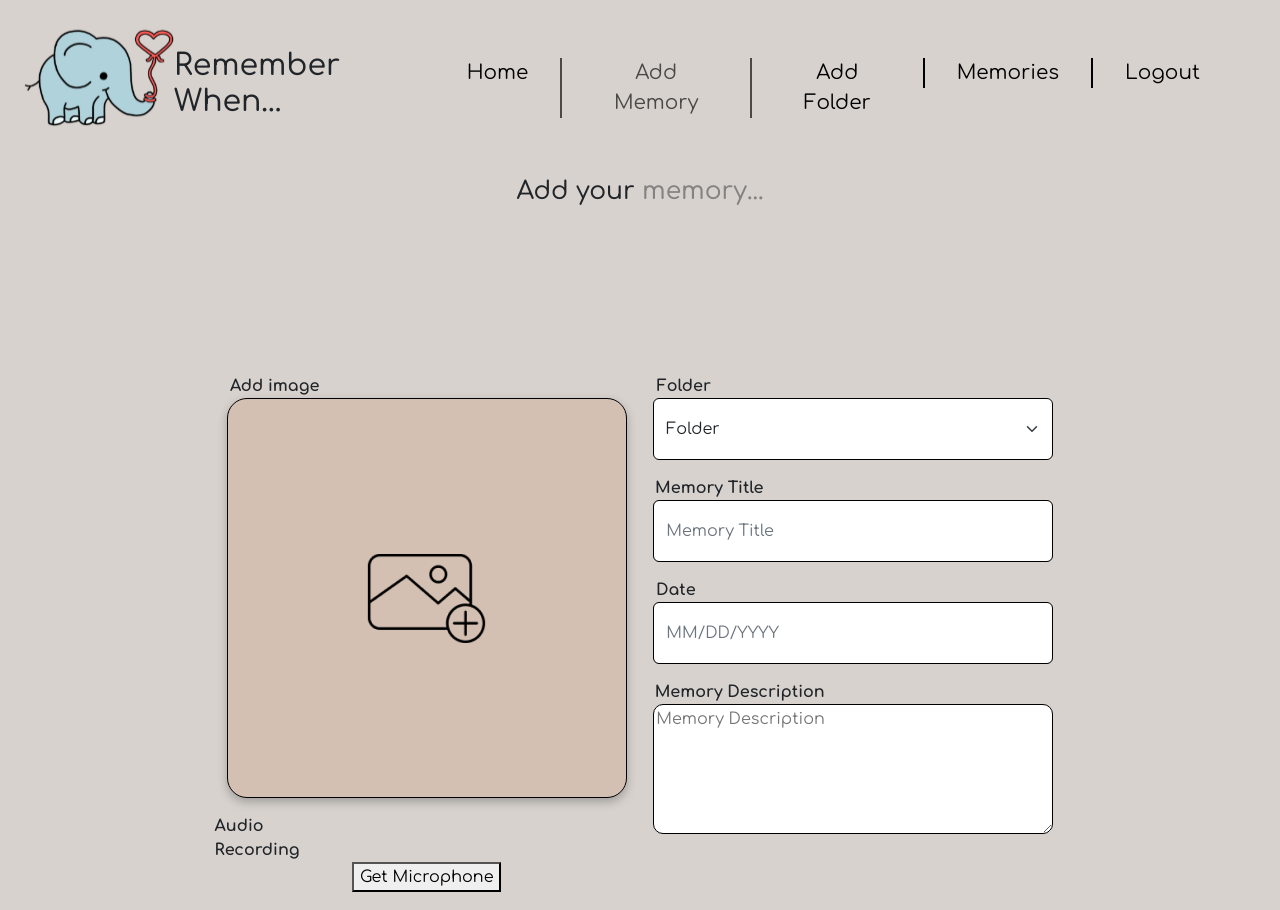
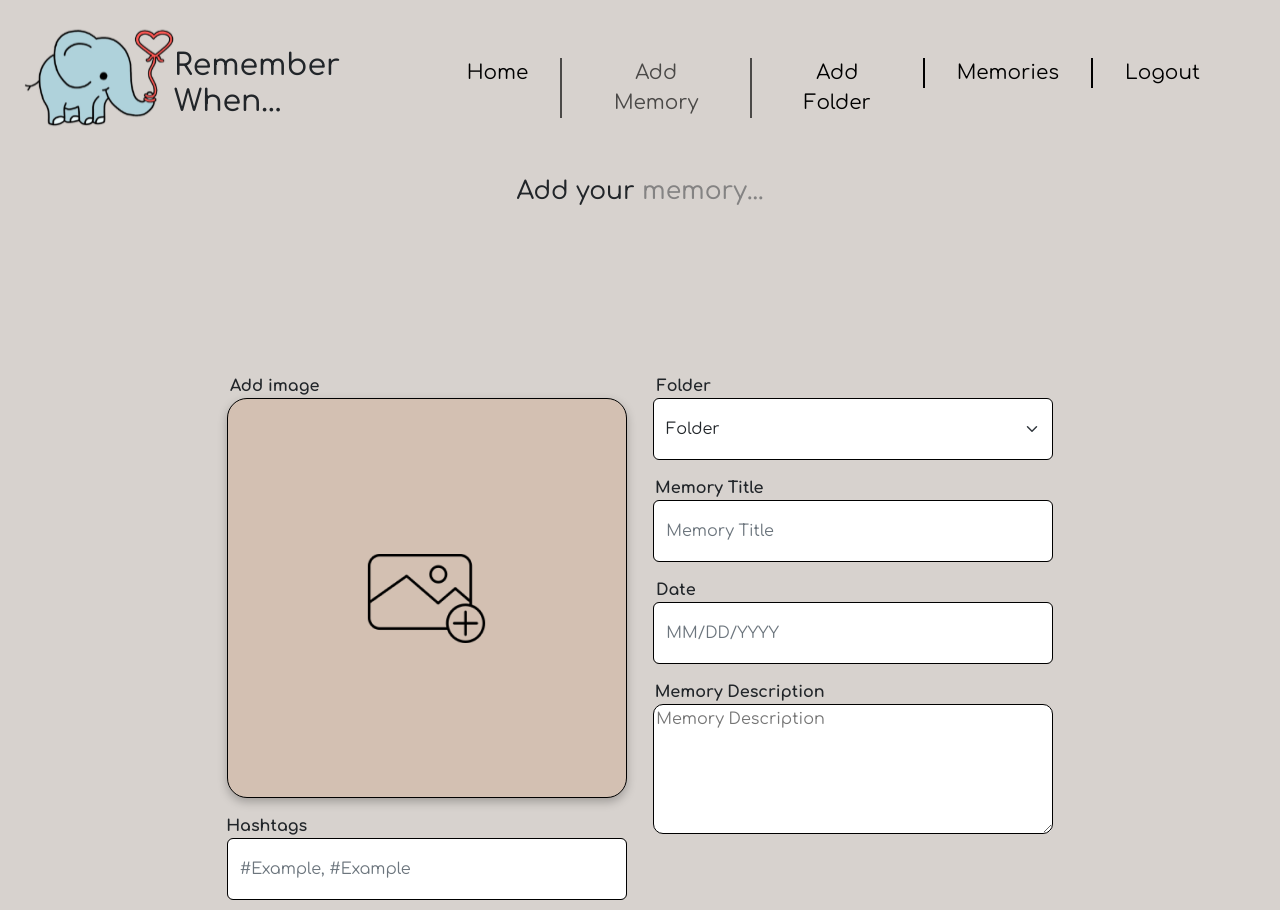
Before and after one commit to JeremyLapham/rememberwhenvite, a React (Vite) app: page /AddMemory in a window 1280 px wide. Shown: the top 910 px of the page. Built offline with nearby package versions, Linux system fonts and the light colour scheme.

Commit message:
had to comment out to host

```diff
--- a/src/App.tsx
+++ b/src/App.tsx
@@ -7,7 +7,7 @@ import SignInInfo from './Components/SignInComponent/SignInInfo';
 import SignUpInfo from './Components/SignUpComponent/SignUp';
 import AddFolder from './Components/AddFolderComponent/AddFolder';
 import ClickedFolder from './Components/ClickedFolder/ClickedFolder';
-import Logout from './Components/Logout/Logout';
+// import Logout from './Components/Logout/Logout';
 import ShownMemory from './Components/ShownMemory/ShownMemory';
 import useInfo from './Components/Hooks/useHooks';
 import { MyContext } from './Components/context';
@@ -26,7 +26,7 @@ export default function App() {
             <Route path='/AddMemory' element={<AddMemory />} />
             <Route path='/AddFolder' element={<AddFolder />} />
             <Route path='/ClickedFolder' element={<ClickedFolder />} />
-            <Route path='/Settings' element={<Logout />} />
+            {/* <Route path='/Settings' element={<Logout />} /> */}
             <Route path='/Memory' element={<ShownMemory />} />
           </Routes>
         </BrowserRouter>
--- a/src/Components/AddMemoryComponent/AddMemory.tsx
+++ b/src/Components/AddMemoryComponent/AddMemory.tsx
@@ -1,4 +1,4 @@
-import { useContext, useEffect, useState, useRef } from 'react';
+import { useContext, useEffect, useState } from 'react';
 import { Col, Container, Row, Button, Form, Modal } from 'react-bootstrap';
 import './AddMemory.css';
 import { useNavigate } from 'react-router-dom';
@@ -7,7 +7,7 @@ import { addMemoryItem, updateMemoryItem, getFolderByUserId } from '../Services/
 import { MyContext } from '../context';
 import swal from 'sweetalert';
 import DesktopNav from '../DesktopNavComponent/DesktopNav';
-import AudioRecorder from './AudioRecording';
+// import AudioRecorder from './AudioRecording';
 
 export default function AddMemory() {
     const userData = useContext(MyContext);
@@ -77,7 +77,7 @@ export default function AddMemory() {
                 description: memoryDescription,
                 date: memoryDate,
                 tags: memoryTags,
-                audio: userData.audio,
+                // audio: userData.audio,
                 isPublished: true,
                 isDeleted: false
             }
@@ -215,14 +215,14 @@ export default function AddMemory() {
                                     </div>
                                 )}
                             </div> */}
-                            <Row>
+                            {/* <Row>
                                 <Col>
                                     <Form.Group className="mb-3 d-flex flex-column align-items-center">
                                         <Form.Label className='addFolderInputTxt'>Audio Recording</Form.Label>
                                         <AudioRecorder  />
                                     </Form.Group>
                                 </Col>
-                            </Row>
+                            </Row> */}
                         </Col>
                     </Row>
                     <Row>
--- a/src/Components/AddMemoryComponent/AudioRecording.tsx
+++ b/src/Components/AddMemoryComponent/AudioRecording.tsx
@@ -1,132 +1,132 @@
-import { useState, useRef, useEffect,useContext } from "react";
-import { useCol } from "react-bootstrap/esm/Col";
-import { MyContext } from "../context";
+// import { useState, useRef, useEffect,useContext } from "react";
+// import { useCol } from "react-bootstrap/esm/Col";
+// import { MyContext } from "../context";
 
-const mimeType = "audio/webm";
+// const mimeType = "audio/webm";
 
 
-const AudioRecorder = () => {
-    const userData = useContext(MyContext)
+// const AudioRecorder = () => {
+//     const userData = useContext(MyContext)
 
-    const [permission, setPermission] = useState(false);
-    const mediaRecorder = useRef(null);
-    const [recordingStatus, setRecordingStatus] = useState("inactive");
-    const [stream, setStream] = useState(null);
-    const [audioChunks, setAudioChunks] = useState([]);
-    const [audio, setAudio] = useState(null);
-    const [recordings, setRecordings] = useState([]);
+//     const [permission, setPermission] = useState(false);
+//     const mediaRecorder = useRef(null);
+//     const [recordingStatus, setRecordingStatus] = useState("inactive");
+//     const [stream, setStream] = useState(null);
+//     const [audioChunks, setAudioChunks] = useState([]);
+//     const [audio, setAudio] = useState(null);
+//     const [recordings, setRecordings] = useState([]);
 
-    const getMicrophonePermission = async () => {
-        if ("MediaRecorder" in window) {
-            try {
-                const streamData = await navigator.mediaDevices.getUserMedia({
-                    audio: true,
-                    video: false,
-                });
-                setPermission(true);
-                setStream(streamData);
+//     const getMicrophonePermission = async () => {
+//         if ("MediaRecorder" in window) {
+//             try {
+//                 const streamData = await navigator.mediaDevices.getUserMedia({
+//                     audio: true,
+//                     video: false,
+//                 });
+//                 setPermission(true);
+//                 setStream(streamData);
 
-                const recordingsData = localStorage.getItem("recordings");
-                if (recordingsData) {
-                    const recordingsArray = JSON.parse(recordingsData);
-                    setRecordings(recordingsArray);
-                }
-            } catch (err: any) {
-                alert(err.message);
-            }
-        } else {
-            alert("The MediaRecorder API is not supported in your browser.");
-        }
-    };
+//                 const recordingsData = localStorage.getItem("recordings");
+//                 if (recordingsData) {
+//                     const recordingsArray = JSON.parse(recordingsData);
+//                     setRecordings(recordingsArray);
+//                 }
+//             } catch (err: any) {
+//                 alert(err.message);
+//             }
+//         } else {
+//             alert("The MediaRecorder API is not supported in your browser.");
+//         }
+//     };
 
 
-    const startRecording = async () => {
-        setRecordingStatus("recording");
-        //create new Media recorder instance using the stream
-        const media = new MediaRecorder(stream, { type: mimeType });
-        //set the MediaRecorder instance to the mediaRecorder ref
-        mediaRecorder.current = media;
-        //invokes the start method to start the recording process
-        mediaRecorder.current.start();
-        let localAudioChunks: any = [];
-        mediaRecorder.current.ondataavailable = (event: any) => {
-            if (typeof event.data === "undefined") return;
-            if (event.data.size === 0) return;
-            localAudioChunks.push(event.data);
-        };
-        setAudioChunks(localAudioChunks);
-    };
+//     const startRecording = async () => {
+//         setRecordingStatus("recording");
+//         //create new Media recorder instance using the stream
+//         const media = new MediaRecorder(stream, { type: mimeType });
+//         //set the MediaRecorder instance to the mediaRecorder ref
+//         mediaRecorder.current = media;
+//         //invokes the start method to start the recording process
+//         mediaRecorder.current.start();
+//         let localAudioChunks: any = [];
+//         mediaRecorder.current.ondataavailable = (event: any) => {
+//             if (typeof event.data === "undefined") return;
+//             if (event.data.size === 0) return;
+//             localAudioChunks.push(event.data);
+//         };
+//         setAudioChunks(localAudioChunks);
+//     };
 
-    const stopRecording = () => {
-        setRecordingStatus("inactive");
-        //stops the recording instance
-        mediaRecorder.current.stop();
-        mediaRecorder.current.onstop = () => {
-            //creates a blob file from the audiochunks data
-            const audioBlob = new Blob(audioChunks, { type: mimeType });
-            //creates a playable URL from the blob file.
-            const audioUrl = URL.createObjectURL(audioBlob);
-            userData.setAudio(audioUrl);
-            setAudioChunks([]);
+//     const stopRecording = () => {
+//         setRecordingStatus("inactive");
+//         //stops the recording instance
+//         mediaRecorder.current.stop();
+//         mediaRecorder.current.onstop = () => {
+//             //creates a blob file from the audiochunks data
+//             const audioBlob = new Blob(audioChunks, { type: mimeType });
+//             //creates a playable URL from the blob file.
+//             const audioUrl = URL.createObjectURL(audioBlob);
+//             userData.setAudio(audioUrl);
+//             setAudioChunks([]);
 
-            const reader = new FileReader();
-            reader.readAsDataURL(audioBlob);
-            reader.onloadend = () => {
-                const base64String = reader.result;
-                const newRecordings = [...recordings, audioUrl];
-                setRecordings(newRecordings);
-                //save to local storage
-                localStorage.setItem("audioRecording", base64String);
-            };
-        };
-    };
+//             const reader = new FileReader();
+//             reader.readAsDataURL(audioBlob);
+//             reader.onloadend = () => {
+//                 const base64String = reader.result;
+//                 const newRecordings = [...recordings, audioUrl];
+//                 setRecordings(newRecordings);
+//                 //save to local storage
+//                 localStorage.setItem("audioRecording", base64String);
+//             };
+//         };
+//     };
 
-    useEffect(() => {
-        const savedAudio = localStorage.getItem("audioRecording");
-        if (savedAudio) {
-            //convert base64-encoded string to blob
-            const byteString = atob(savedAudio.split(",")[1]);
-            const mimeString = savedAudio.split(",")[0].split(":")[1].split(";")[0];
-            const ab = new ArrayBuffer(byteString.length);
-            const ia = new Uint8Array(ab);
-            for (let i = 0; i < byteString.length; i++) {
-                ia[i] = byteString.charCodeAt(i);
-            }
-            const audioBlob = new Blob([ab], { type: mimeString });
-            const audioUrl = URL.createObjectURL(audioBlob);
-            userData.setAudio(audioUrl);
-        }
-    }, []);
+//     useEffect(() => {
+//         const savedAudio = localStorage.getItem("audioRecording");
+//         if (savedAudio) {
+//             //convert base64-encoded string to blob
+//             const byteString = atob(savedAudio.split(",")[1]);
+//             const mimeString = savedAudio.split(",")[0].split(":")[1].split(";")[0];
+//             const ab = new ArrayBuffer(byteString.length);
+//             const ia = new Uint8Array(ab);
+//             for (let i = 0; i < byteString.length; i++) {
+//                 ia[i] = byteString.charCodeAt(i);
+//             }
+//             const audioBlob = new Blob([ab], { type: mimeString });
+//             const audioUrl = URL.createObjectURL(audioBlob);
+//             userData.setAudio(audioUrl);
+//         }
+//     }, []);
 
 
-    return (
-        <div>
-            <div className="audio-controls">
-                {!permission ? (
-                    <button onClick={getMicrophonePermission} type="button">
-                        Get Microphone
-                    </button>
-                ) : null}
-                {permission && recordingStatus === "inactive" ? (
-                    <button onClick={startRecording} type="button">
-                        Start Recording
-                    </button>
-                ) : null}
-                {recordingStatus === "recording" ? (
-                    <button onClick={stopRecording} type="button">
-                        Stop Recording
-                    </button>
-                ) : null}
-            </div>
-            {userData.audio ? (
-                <div className="audio-player">
-                    <audio src={userData.audio} controls></audio>
-                    <a download href={userData.audio}>
-                        Download Recording
-                    </a>
-                </div>
-            ) : null}
-        </div>
-    );
-};
-export default AudioRecorder;
+//     return (
+//         <div>
+//             <div className="audio-controls">
+//                 {!permission ? (
+//                     <button onClick={getMicrophonePermission} type="button">
+//                         Get Microphone
+//                     </button>
+//                 ) : null}
+//                 {permission && recordingStatus === "inactive" ? (
+//                     <button onClick={startRecording} type="button">
+//                         Start Recording
+//                     </button>
+//                 ) : null}
+//                 {recordingStatus === "recording" ? (
+//                     <button onClick={stopRecording} type="button">
+//                         Stop Recording
+//                     </button>
+//                 ) : null}
+//             </div>
+//             {userData.audio ? (
+//                 <div className="audio-player">
+//                     <audio src={userData.audio} controls></audio>
+//                     <a download href={userData.audio}>
+//                         Download Recording
+//                     </a>
+//                 </div>
+//             ) : null}
+//         </div>
+//     );
+// };
+// export default AudioRecorder;
--- a/src/Components/Hooks/useHooks.tsx
+++ b/src/Components/Hooks/useHooks.tsx
@@ -1,9 +1,8 @@
-import { useState } from "react";
-
+import { useState } from 'react';
 
 export default function useInfo() {
   const [username, setUser] = useState('');
-  const [memoryItems, setMemory] = useState<[]>([]);
+  const [memoryItems, setMemoryItems] = useState<any[]>([]);
   const [usersId, setUsersId] = useState(0);
   const [moreMemoryClicked, setMoreMemoryClicked] = useState(false);
   const [selectedMemory, setSelectedMemory] = useState({});
@@ -18,12 +17,46 @@ export default function useInfo() {
   const [fromAddFolder, setFromAddFolder] = useState(false);
   const [fromAddMemory, setFromAddMemory] = useState(false);
   const [folderLength, setFolderLength] = useState(0);
-  const [audio, setAudio] = useState('');
+  // const [audio, setAudio] = useState('');
 
-    const setMemoryItems = (moreMemory: any) => {
-        setMemory(moreMemory);
-    };
+  // const setMemoryItems = (moreMemory: any) => {
+  //   setMemory(moreMemory);
+  // };
 
-    return { username, setUser, memoryItems, setMemoryItems, usersId, setUsersId, moreMemoryClicked, setMoreMemoryClicked, selectedMemory, setSelectedMemory, folders, setFolders, folderId, setFolderId, folderName, setFolderName, selectedFolder, setSelectedFolder, folderEdit, setFolderEdit, isEditFolder, setIsEditFolder, memoryEdit, setMemoryEdit, isEditMemory, setIsMemoryEdit, fromAddFolder, setFromAddFolder, folderLength, setFolderLength, fromAddMemory, setFromAddMemory, audio, setAudio }
-
+  return {
+    username,
+    setUser,
+    memoryItems,
+    setMemoryItems,
+    usersId,
+    setUsersId,
+    moreMemoryClicked,
+    setMoreMemoryClicked,
+    selectedMemory,
+    setSelectedMemory,
+    folders,
+    setFolders,
+    folderId,
+    setFolderId,
+    folderName,
+    setFolderName,
+    selectedFolder,
+    setSelectedFolder,
+    folderEdit,
+    setFolderEdit,
+    isEditFolder,
+    setIsEditFolder,
+    memoryEdit,
+    setMemoryEdit,
+    isEditMemory,
+    setIsMemoryEdit,
+    fromAddFolder,
+    setFromAddFolder,
+    folderLength,
+    setFolderLength,
+    fromAddMemory,
+    setFromAddMemory,
+    // audio,
+    // setAudio,
+  };
 }
--- a/src/Components/Logout/Logout.tsx
+++ b/src/Components/Logout/Logout.tsx
@@ -1,41 +1,41 @@
-import { useContext } from 'react';
-import CustomNavbar from '../navComponent/NavbarComponent';
-import './Logout.css';
-import { Button, Col, Container, Row } from 'react-bootstrap';
-import elephant from '../../assets/elephantLogo.svg';
-import { useNavigate } from 'react-router-dom';
-import { MyContext, resetContext } from '../context';
-import DesktopNav from '../DesktopNavComponent/DesktopNav';
+// import { useContext } from 'react';
+// import CustomNavbar from '../navComponent/NavbarComponent';
+// import './Logout.css';
+// import { Button, Col, Container, Row } from 'react-bootstrap';
+// import elephant from '../../assets/elephantLogo.svg';
+// import { useNavigate } from 'react-router-dom';
+// import { MyContext, resetContext } from '../context';
+// import DesktopNav from '../DesktopNavComponent/DesktopNav';
 
-export default function Logout() {
-    const navigate = useNavigate();
+// export default function Logout() {
+//     const navigate = useNavigate();
 
-    const { setMoreMemoryClicked, setUser, setFolders, setUsersId, setFolderEdit, setMemoryItems, setIsEditFolder } = useContext(MyContext);
+//     const { setMoreMemoryClicked, setUser, setFolders, setUsersId, setFolderEdit, setMemoryItems, setIsEditFolder } = useContext(MyContext);
 
-    const LogOut = () => {
-        resetContext(setUser, setUsersId, setMemoryItems, setMoreMemoryClicked, setFolders, setIsEditFolder, setFolderEdit);
-        sessionStorage.clear();
-        navigate('/');
-    }
-    return (
-        <Container fluid>
-            <CustomNavbar />
-            <DesktopNav />
-            <Row>
-                <Col>
-                    <img className='elephant' src={elephant} alt='Elephant logo in logout page' />
-                </Col>
-            </Row>
-            <Row>
-                <Col className='d-flex justify-content-center'>
-                    <h1 className='settingTxt'>Settings...</h1>
-                </Col>
-            </Row>
-            <Row>
-                <Col className='d-flex justify-content-center align-items-center'>
-                    <Button onClick={() => LogOut()} className='logoutBtn' variant=''>Logout</Button>
-                </Col>
-            </Row>
-        </Container>
-    )
-}
+//     const LogOut = () => {
+//         resetContext(setUser, setUsersId, setMemoryItems, setMoreMemoryClicked, setFolders, setIsEditFolder, setFolderEdit);
+//         sessionStorage.clear();
+//         navigate('/');
+//     }
+//     return (
+//         <Container fluid>
+//             <CustomNavbar />
+//             <DesktopNav />
+//             <Row>
+//                 <Col>
+//                     <img className='elephant' src={elephant} alt='Elephant logo in logout page' />
+//                 </Col>
+//             </Row>
+//             <Row>
+//                 <Col className='d-flex justify-content-center'>
+//                     <h1 className='settingTxt'>Settings...</h1>
+//                 </Col>
+//             </Row>
+//             <Row>
+//                 <Col className='d-flex justify-content-center align-items-center'>
+//                     <Button onClick={() => LogOut()} className='logoutBtn' variant=''>Logout</Button>
+//                 </Col>
+//             </Row>
+//         </Container>
+//     )
+// }
--- a/src/Components/context.tsx
+++ b/src/Components/context.tsx
@@ -5,8 +5,8 @@ interface MyContextType {
   setUser: (username: string) => void;
   usersId: number;
   setUsersId: (usersId: number) => void;
-  memoryItems: [];
-  setMemoryItems: (memoryItems: object) => void;
+  memoryItems: any[];
+  setMemoryItems: (memoryItems: any[]) => void;
   moreMemoryClicked: boolean;
   setMoreMemoryClicked: (moreMemoryClicked: boolean) => void;
   selectedMemory: any;
@@ -33,44 +33,61 @@ interface MyContextType {
   setFolderLength: (folderLength: number) => void;
   fromAddMemory: boolean;
   setFromAddMemory: (fromAddMemory: boolean) => void;
-  audio: string | undefined;
-  setAudio: (audio: string | undefined) => void;
+  // audio: string | undefined;
+  // setAudio: (audio: string | undefined) => void;
 }
 
 export const MyContext = createContext<MyContextType>({
-  username: '', setUser: () => { },
-  memoryItems: [], setMemoryItems: () => { },
-  usersId: 0, setUsersId: () => { },
-  moreMemoryClicked: false, setMoreMemoryClicked: () => { },
-  selectedMemory: {}, setSelectedMemory: () => { },
-  folders: [], setFolders: () => { },
-  folderId: 0, setFolderId: () => { },
-  folderName: '', setFolderName: () => { },
-  selectedFolder: {}, setSelectedFolder: () => { },
-  folderEdit: {}, setFolderEdit: () => { },
-  isEditFolder: false, setIsEditFolder: () => { },
-  memoryEdit: {}, setMemoryEdit: () => { },
-  isEditMemory: false, setIsMemoryEdit: () => { },
-  fromAddFolder: false, setFromAddFolder: () => { },
-  folderLength: 0, setFolderLength: () => { },
-  fromAddMemory: false, setFromAddMemory: () => { },
-  audio: '', setAudio: () => { }
+  username: '',
+  setUser: () => { },
+  usersId: 0,
+  setUsersId: () => { },
+  memoryItems: [],
+  setMemoryItems: () => { },
+  moreMemoryClicked: false,
+  setMoreMemoryClicked: () => { },
+  selectedMemory: {},
+  setSelectedMemory: () => { },
+  folders: [],
+  setFolders: () => { },
+  folderId: 0,
+  setFolderId: () => { },
+  folderName: '',
+  setFolderName: () => { },
+  selectedFolder: {},
+  setSelectedFolder: () => { },
+  folderEdit: {},
+  setFolderEdit: () => { },
+  isEditFolder: false,
+  setIsEditFolder: () => { },
+  memoryEdit: {},
+  setMemoryEdit: () => { },
+  isEditMemory: false,
+  setIsMemoryEdit: () => { },
+  fromAddFolder: false,
+  setFromAddFolder: () => { },
+  folderLength: 0,
+  setFolderLength: () => { },
+  fromAddMemory: false,
+  setFromAddMemory: () => { },
+  // audio: '',
+  // setAudio: () => { },
 });
 
 export const resetContext = (
-  setUser: { (username: string): void; (arg0: string): void; },
-  setUsersId: { (usersId: number): void; (arg0: number): void; },
-  setMemoryItems: { (memoryItems: object): void; (arg0: never[]): void; },
-  setMoreMemoryClicked: { (moreMemoryClicked: boolean): void; (arg0: boolean): void; },
-  setFolders: (arg0: never[]) => void,
-  setIsEditFolder: (arg0: boolean) => void,
-  setFolderEdit: { (folderEdit: object): void; (arg0: string): void; }
+  setUser: (username: string) => void,
+  setUsersId: (usersId: number) => void,
+  setMemoryItems: (memoryItems: any) => void,
+  setMoreMemoryClicked: (moreMemoryClicked: boolean) => void,
+  setFolders: (folders: any) => void,
+  setIsEditFolder: (isEditFolder: boolean) => void,
+  setFolderEdit: (folderEdit: any) => void
 ) => {
   setUser('');
-  setMemoryItems([]);
   setUsersId(0);
   setMoreMemoryClicked(false);
   setFolders([]);
   setFolderEdit('');
-  setIsEditFolder(false)
-}
+  setIsEditFolder(false);
+  setMemoryItems([]);
+};
```
